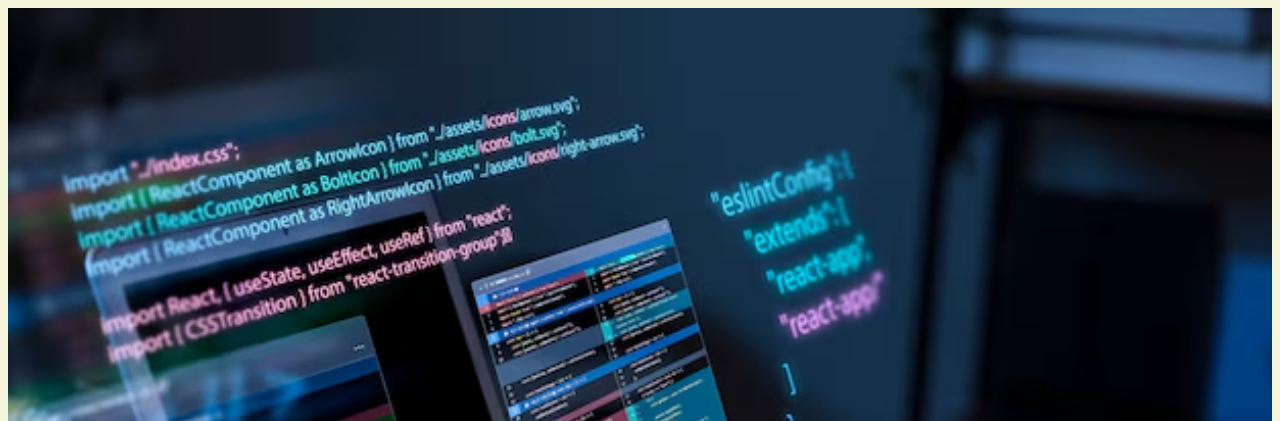
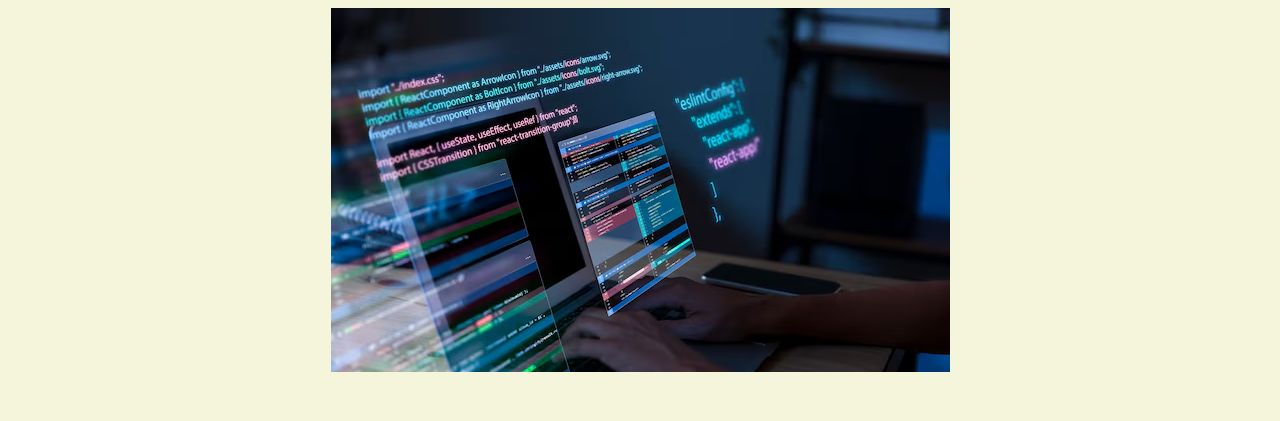
Before and after one commit to Minal-2424/Minal-2424.github.io, a plain HTML site: page index.html in a window 1280 px wide. Shown: the top 421 px of the page. Drawn offline with Linux system fonts and the light colour scheme.

Commit message:
Update index.html

```diff
--- a/index.html
+++ b/index.html
@@ -13,7 +13,7 @@
   </header>
 
   <body>
-    <img src="images/imgw.png" width=100% height=30% alt="banner">
+    <img src="images/imgw.png" alt="banner">
     <h1>Minal Dusane's Portal</h1>
     <h2>About me</h2>
     <p>I am a mobile a mobile website developer in India.</p>
```
